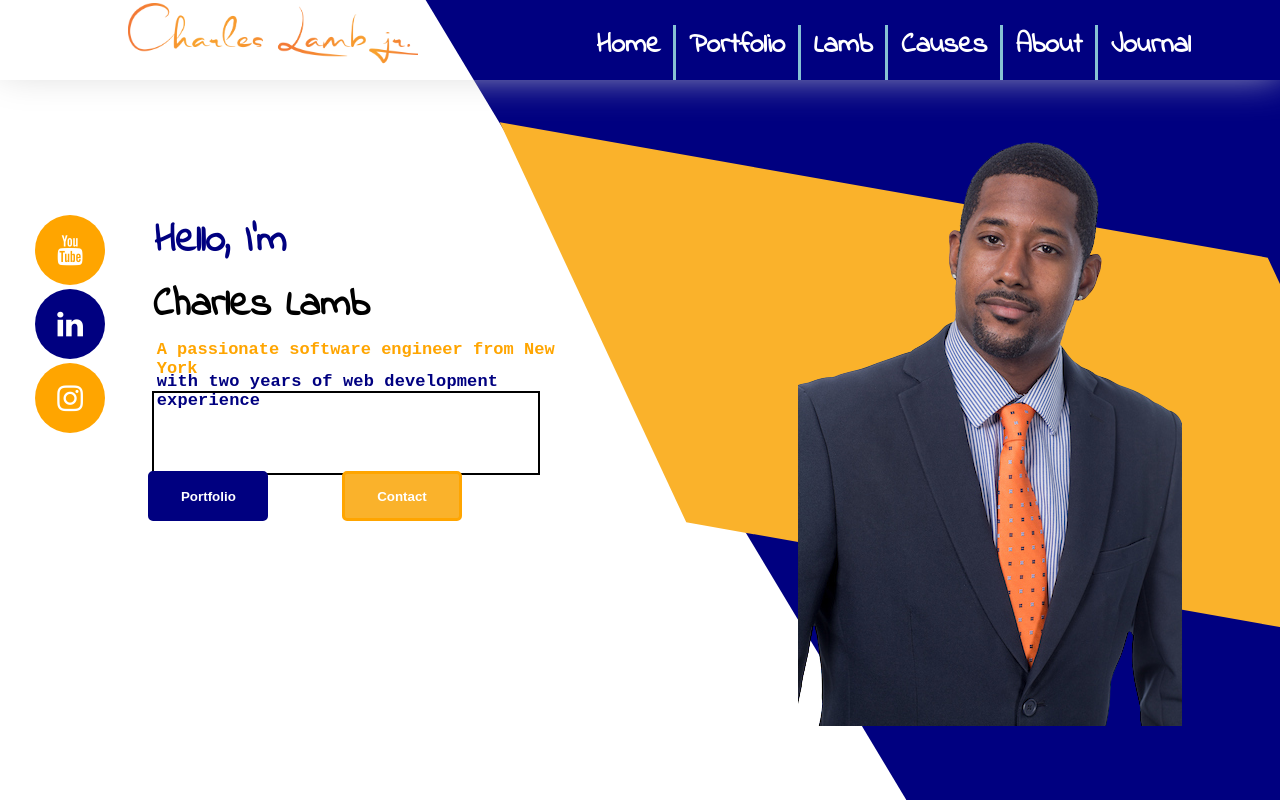
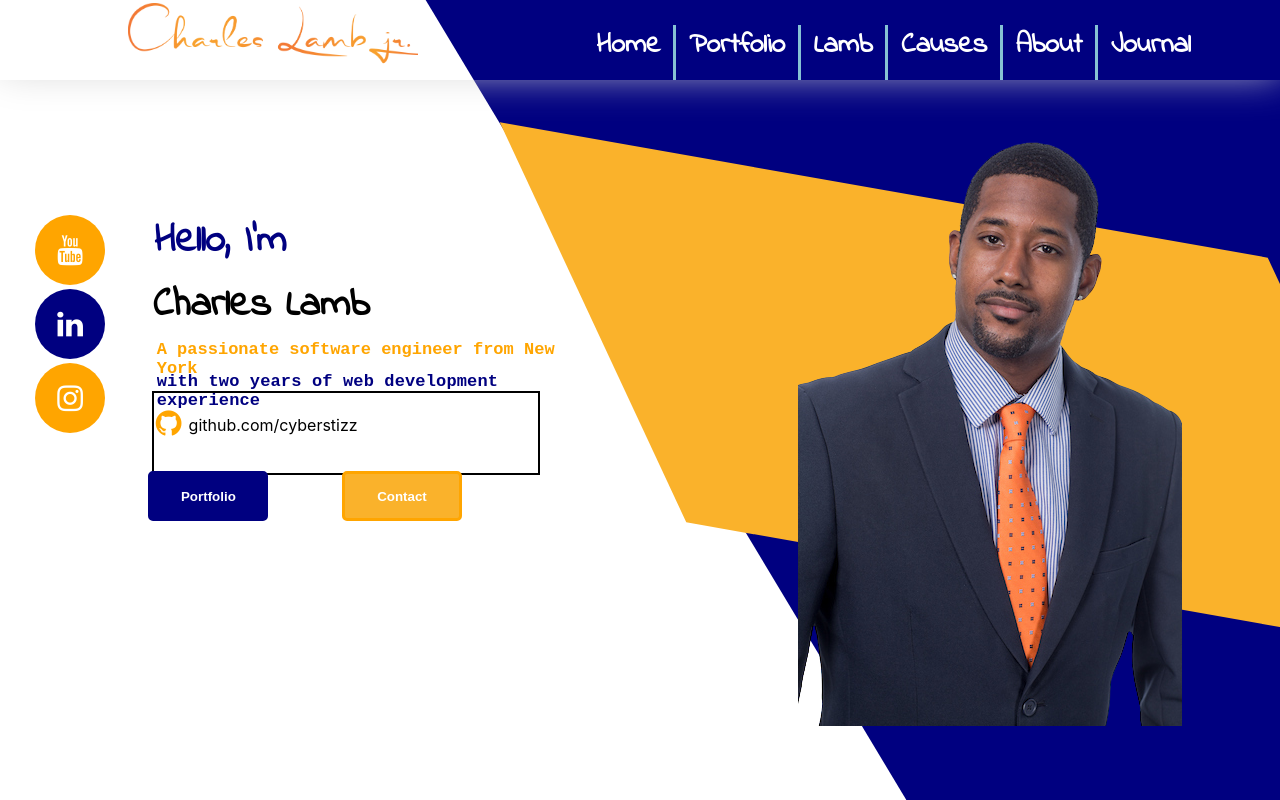
Before and after one commit to cyberstizz/charleslambjr, a React (Create React App) app: page / in a window 1280 px wide. Shown: the top 800 px of the page. Built offline with nearby package versions, Linux system fonts and the light colour scheme.

Commit message:
after much control I finally positioned my github info above the portfolio button

```diff
--- a/src/App.css
+++ b/src/App.css
@@ -387,3 +387,23 @@ color: white;
 background: orange;
 color: white;
 }
+
+.fa-github{
+  padding: 0;
+  margin-right: 350px;
+  margin-top: 15px;
+  color: orange;
+}
+
+.githubContact{
+width: 25vw;
+height: 10vh;
+overflow: visible;
+position: absolute;
+}
+
+.githubInfo{
+  margin-left: 35px;
+  margin-top: 22px;
+  position: absolute;
+}
--- a/src/App.js
+++ b/src/App.js
@@ -37,7 +37,10 @@ function App() {
       <div className="topSlogan">A passionate software engineer from New York</div>
       <div className="bottomSlogan">with two years of web development experience</div>
       <div className="contactArea">
-          <div className="emailcontact"></div>
+          <div className="githubContact">
+          <i class="fa fa-github"></i></div>
+          <div className="githubInfo">github.com/cyberstizz</div>
+
           <div className="phonecontact"></div>
       </div>
       <div className="buttons">
```
